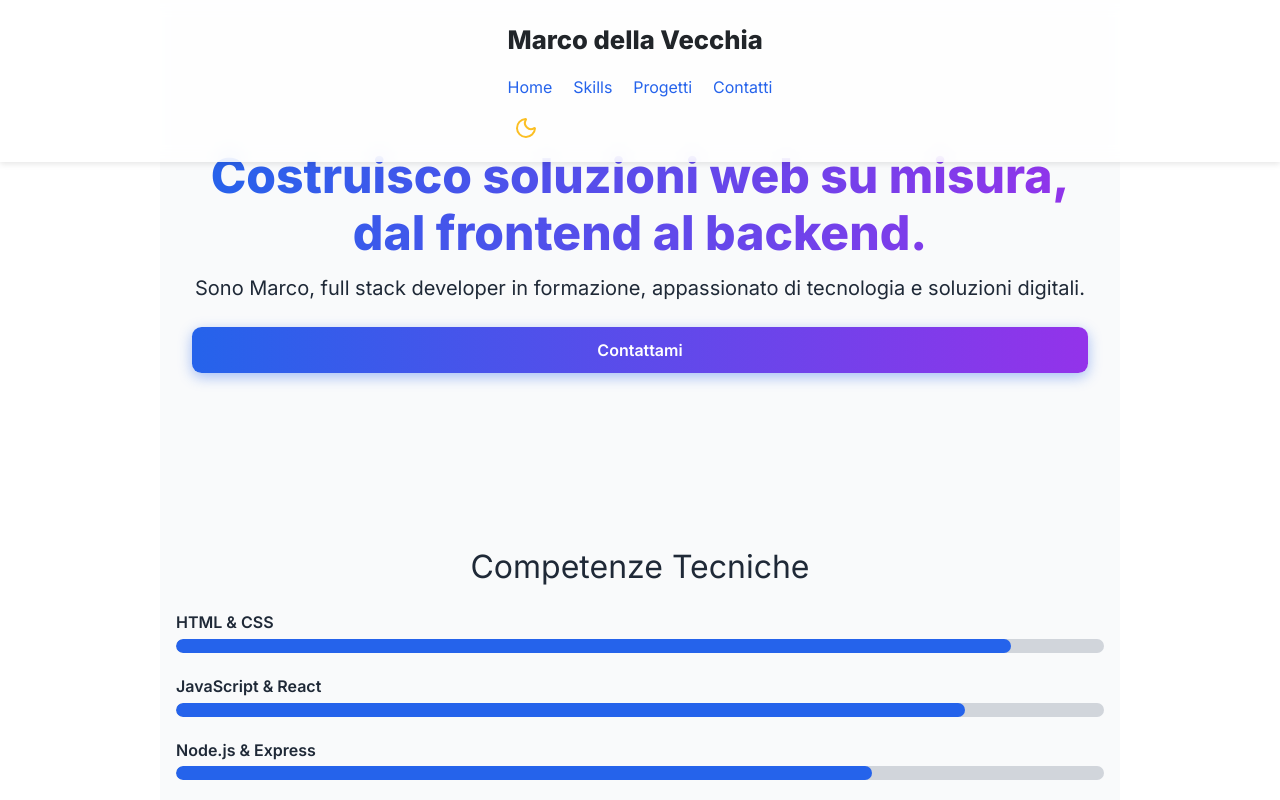
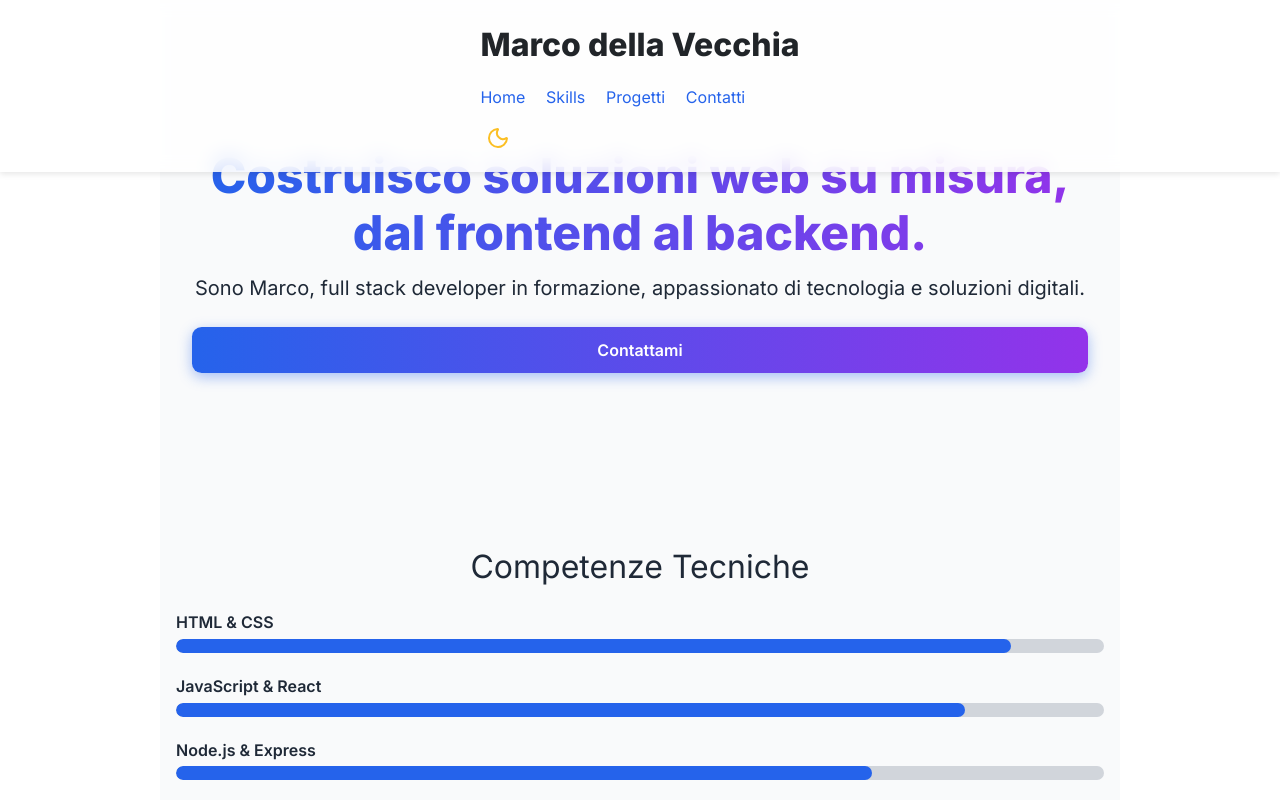
Before and after one commit to Marcodellavecchia95/portfolio, a React (Vite) app: page / in a window 1280 px wide. Shown: the top 800 px of the page. Built offline with nearby package versions, Linux system fonts and the light colour scheme; the HTML template or start-up script is replaced by a standard one.

Commit message:
fix font size

```diff
--- a/src/assets/css/index.css
+++ b/src/assets/css/index.css
@@ -46,8 +46,8 @@ section {
 }
 
 .nav-logo {
-  font-weight: 700;
-  font-size: 1.6rem;
+  font-weight: 800;
+  font-size: 2rem;
 
   margin-bottom: 1rem;
 }
```
